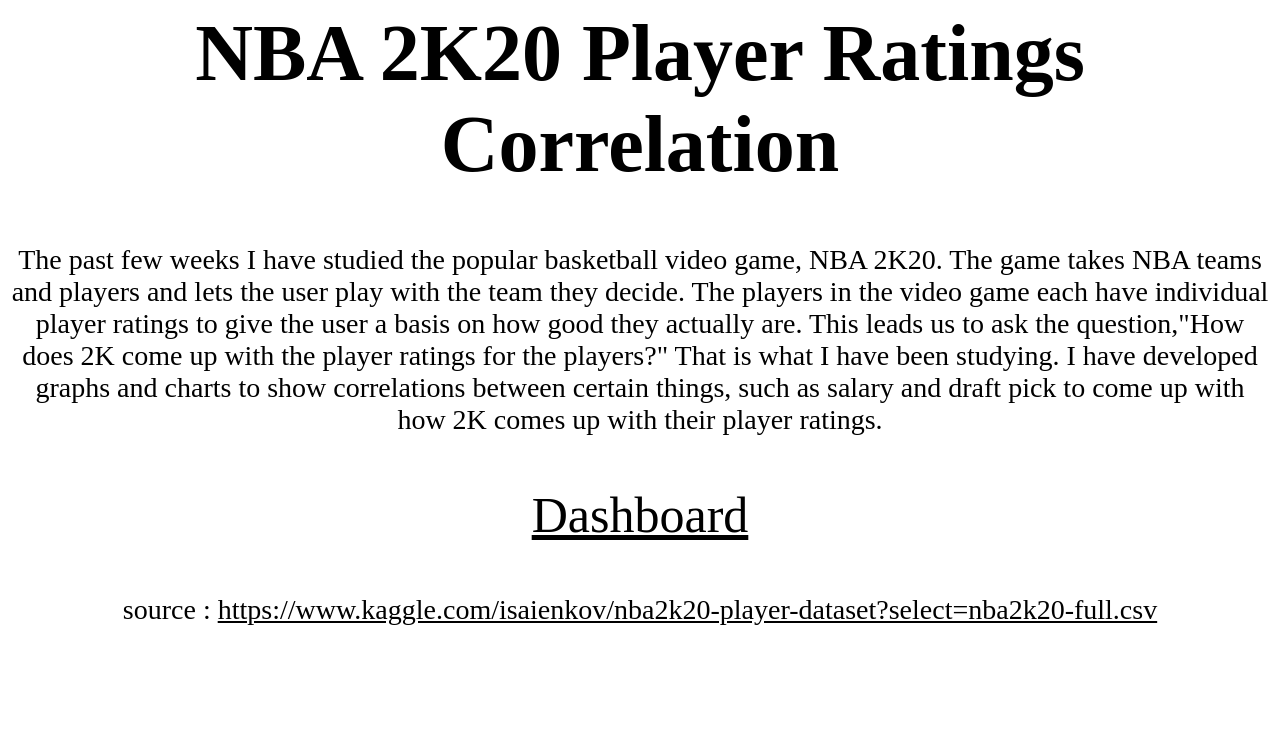
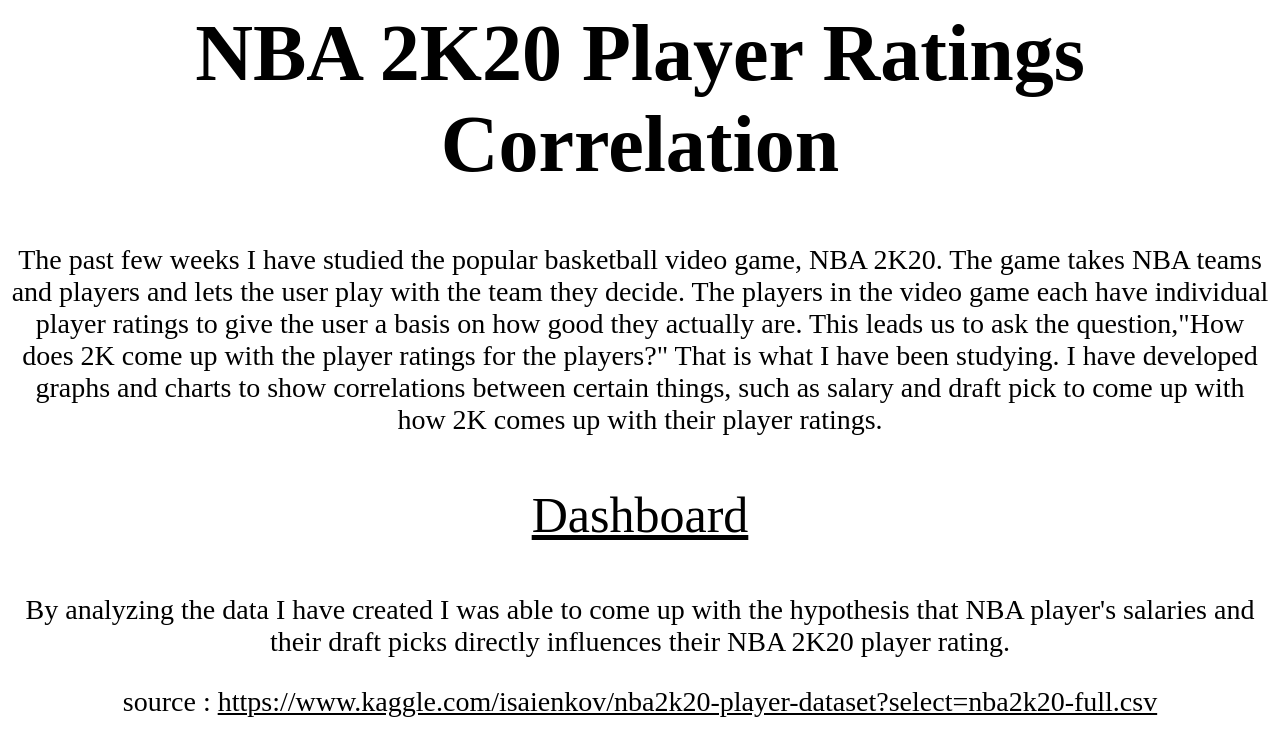
Before and after one commit to noahring/finalExam, a plain HTML site: page index.html in a window 1280 px wide. Drawn offline with Linux system fonts and the light colour scheme.

Commit message:
finished

```diff
--- a/index.html
+++ b/index.html
@@ -7,7 +7,11 @@
   <h1>NBA 2K20 Player Ratings Correlation </h1>
     <p> The past few weeks I have studied the popular basketball video game, NBA 2K20. The game takes NBA teams and players and lets the user play with the team they decide. The players in the video game each have individual player ratings to give the user a basis on how good they actually are. This leads us to ask the question,"How does 2K come up with the player ratings for the players?" That is what I have been studying. I have developed graphs and charts to show correlations between certain things, such as salary and draft pick to come up with how 2K comes up with their player ratings. </p>
     <p id="dashboard">   <a href="dashboard.html">Dashboard</a> </p>
-  <p> source : <a href="https://www.kaggle.com/isaienkov/nba2k20-player-dataset?select=nba2k20-full.csv">https://www.kaggle.com/isaienkov/nba2k20-player-dataset?select=nba2k20-full.csv </a></p>
+ <p> By analyzing the data I have created I was able to come up with the hypothesis that NBA player's salaries and their draft picks directly influences their NBA 2K20 player rating.</p>
+
+
+
+     <p> source : <a href="https://www.kaggle.com/isaienkov/nba2k20-player-dataset?select=nba2k20-full.csv">https://www.kaggle.com/isaienkov/nba2k20-player-dataset?select=nba2k20-full.csv </a></p>
 
 
  </body>
```
Also changed, not shown: dashboard.html (+3 -0 lines), 1 other file.
